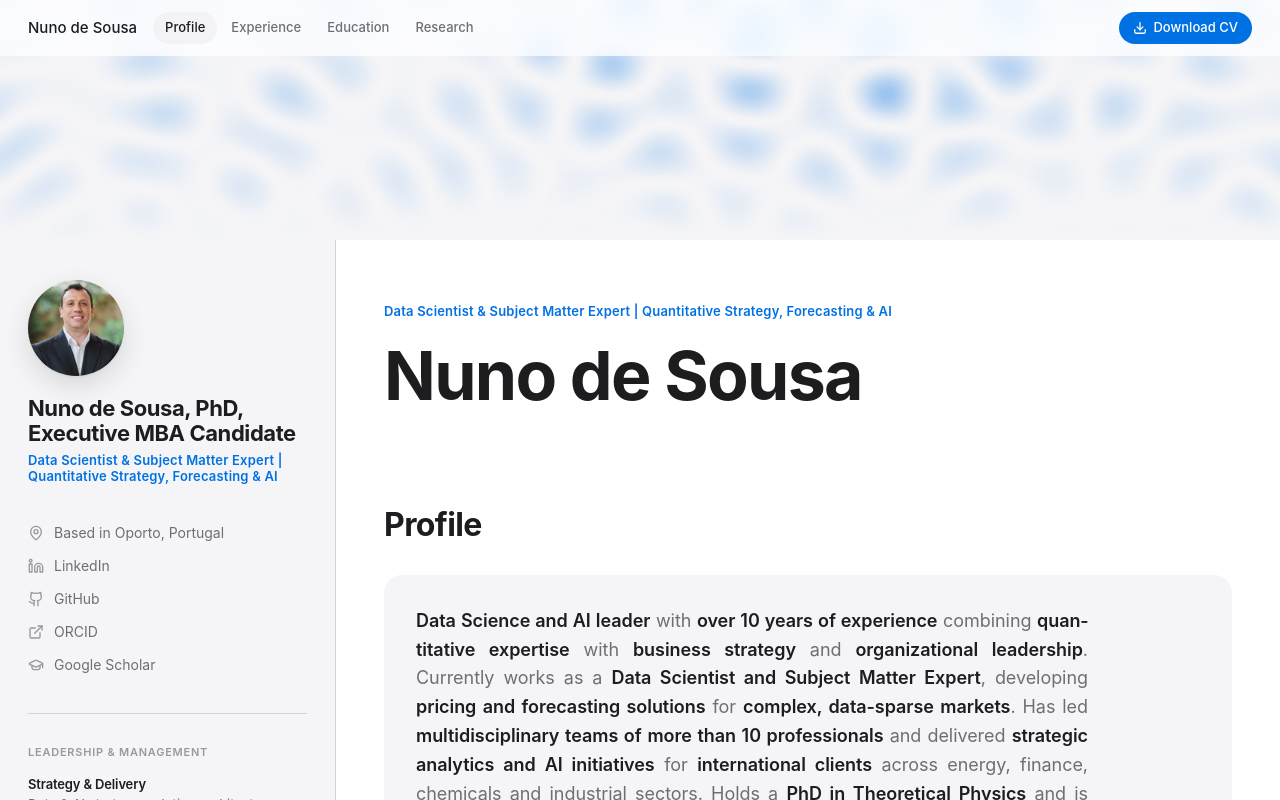
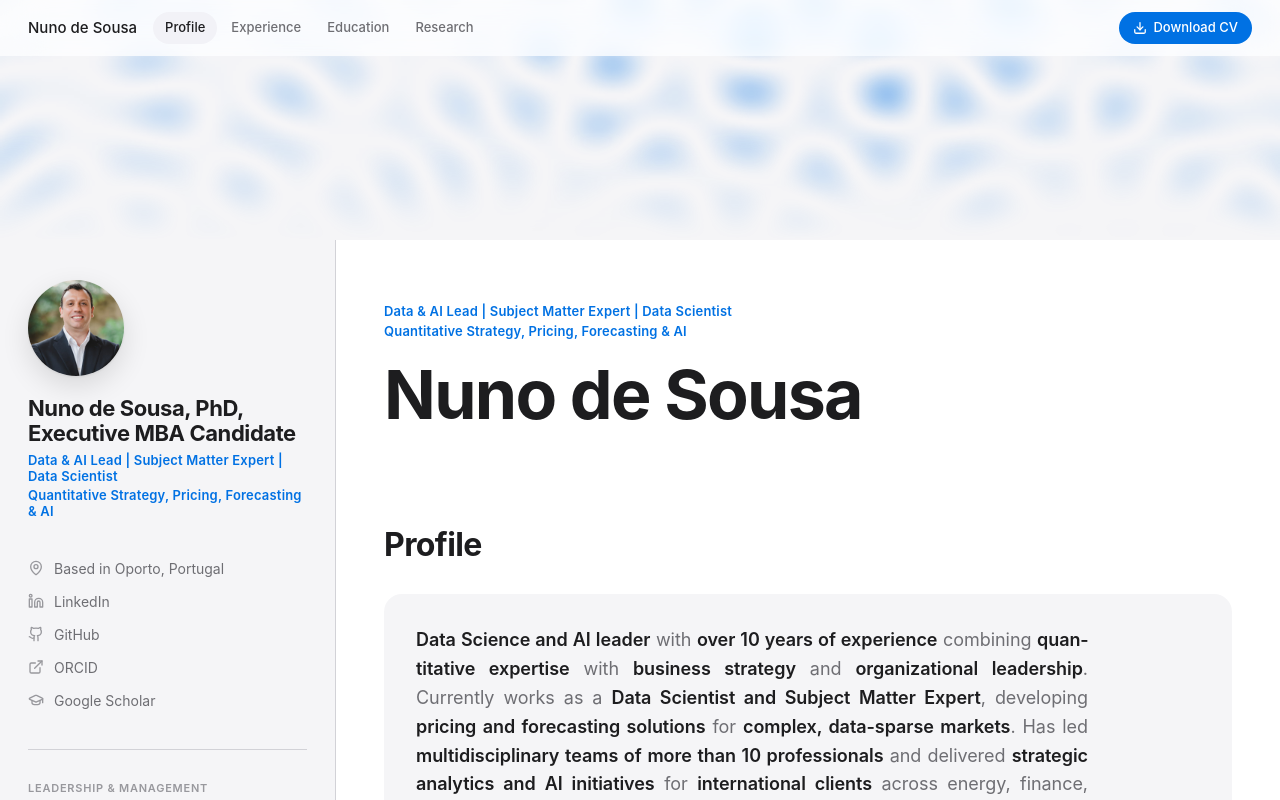
Before and after one commit to nunodsousa/cv, a React (Vite) app: page / in a window 1280 px wide. Shown: the top 800 px of the page. Built offline with nearby package versions, Linux system fonts and the light colour scheme.

Commit message:
Update website leadership positioning

```diff
--- a/App.tsx
+++ b/App.tsx
@@ -281,7 +281,10 @@ const SidebarContent: React.FC = () => {
                      shadow-[0_1px_3px_rgb(0_0_0/0.08),0_10px_28px_rgb(0_0_0/0.12)]"
         />
         <h2 className="type-title text-[1.375rem] text-label">Nuno de Sousa, PhD, Executive MBA Candidate</h2>
-        <p className="type-eyebrow type-eyebrow-cased mt-2 text-accent">{personal.title}</p>
+        <p className="type-eyebrow type-eyebrow-cased mt-2 text-accent">
+          <span className="block">{personal.title}</span>
+          <span className="mt-1 block">{personal.specialisation}</span>
+        </p>
       </div>
 
       {/* Reach */}
@@ -396,7 +399,8 @@ const Hero: React.FC = () => {
             animate={reduceMotion ? undefined : { opacity: 1, y: 0 }}
             transition={{ ...SPRING, delay: 0.05 }}
           >
-            {personal.title}
+            <span className="block">{personal.title}</span>
+            <span className="mt-1 block">{personal.specialisation}</span>
           </motion.p>
 
           <motion.h1
--- a/cvData.tsx
+++ b/cvData.tsx
@@ -288,7 +288,8 @@ export const CV_DATA = {
   personal: {
     name: "Nuno MST de Sousa",
     shortName: "Nuno de Sousa",
-    title: "Data Scientist & Subject Matter Expert | Quantitative Strategy, Forecasting & AI",
+    title: "Data & AI Lead | Subject Matter Expert | Data Scientist",
+    specialisation: "Quantitative Strategy, Pricing, Forecasting & AI",
     summary: "Data Science and AI leader with over 10 years of experience combining quantitative expertise with business strategy and organizational leadership. Currently works as a Data Scientist and Subject Matter Expert, developing pricing and forecasting solutions for complex, data-sparse markets. Has led multidisciplinary teams of more than 10 professionals and delivered strategic analytics and AI initiatives for international clients across energy, finance, chemicals and industrial sectors. Holds a PhD in Theoretical Physics and is completing an Executive MBA, bringing together analytical rigor, executive communication and a growing focus on strategy, management and business leadership.",
     // Same sentence, with the load-bearing phrases marked. Kept alongside the
     // plain string above, which still feeds the page description and any
--- a/index.html
+++ b/index.html
@@ -4,8 +4,8 @@
     <meta charset="UTF-8" />
     <meta name="viewport" content="width=device-width, initial-scale=1.0, viewport-fit=cover" />
     <meta name="color-scheme" content="light dark" />
-    <meta name="description" content="Nuno de Sousa — Data Scientist and Subject Matter Expert in quantitative strategy, forecasting and AI. PhD in Theoretical Physics and Executive MBA candidate, with over 10 years combining quantitative expertise, business strategy and organizational leadership." />
-    <title>Nuno de Sousa — Data Scientist &amp; Subject Matter Expert</title>
+    <meta name="description" content="Nuno de Sousa — Data &amp; AI Lead, Subject Matter Expert and Data Scientist in quantitative strategy, pricing, forecasting and AI. PhD in Theoretical Physics and Executive MBA candidate." />
+    <title>Nuno de Sousa — Data &amp; AI Lead | Subject Matter Expert | Data Scientist</title>
     <link rel="canonical" href="https://nunodsousa.github.io/cv/" />
     <meta name="author" content="Nuno de Sousa" />
     <meta name="robots" content="index, follow" />
@@ -18,8 +18,8 @@
     <!-- Open Graph -->
     <meta property="og:type" content="profile" />
     <meta property="og:url" content="https://nunodsousa.github.io/cv/" />
-    <meta property="og:title" content="Nuno de Sousa — Data Scientist &amp; Subject Matter Expert" />
-    <meta property="og:description" content="Quantitative strategy, forecasting and AI, combining over 10 years of technical expertise with business strategy and organizational leadership." />
+    <meta property="og:title" content="Nuno de Sousa — Data &amp; AI Lead | Subject Matter Expert | Data Scientist" />
+    <meta property="og:description" content="Quantitative strategy, pricing, forecasting and AI, combining over 10 years of technical expertise with business strategy and organizational leadership." />
     <meta property="og:image" content="https://nunodsousa.github.io/cv/og-image.png" />
     <meta property="og:image:alt" content="Portrait of Nuno de Sousa" />
     <meta property="og:locale" content="en_GB" />
@@ -28,8 +28,8 @@
 
     <!-- Twitter / X -->
     <meta name="twitter:card" content="summary" />
-    <meta name="twitter:title" content="Nuno de Sousa — Data Scientist &amp; Subject Matter Expert" />
-    <meta name="twitter:description" content="Quantitative strategy, forecasting and AI, combining over 10 years of technical expertise with business strategy and organizational leadership." />
+    <meta name="twitter:title" content="Nuno de Sousa — Data &amp; AI Lead | Subject Matter Expert | Data Scientist" />
+    <meta name="twitter:description" content="Quantitative strategy, pricing, forecasting and AI, combining over 10 years of technical expertise with business strategy and organizational leadership." />
     <meta name="twitter:image" content="https://nunodsousa.github.io/cv/og-image.png" />
 
     <!-- Structured data: ProfilePage with Person as the main entity, which is
@@ -43,7 +43,7 @@
           "@type": "Person",
           "name": "Nuno Miguel Santos Teixeira de Sousa",
           "alternateName": "Nuno de Sousa",
-          "jobTitle": "Data Scientist and Subject Matter Expert",
+          "jobTitle": "Data & AI Lead | Subject Matter Expert | Data Scientist",
           "description": "Data Science and AI leader with over 10 years of experience combining quantitative expertise with business strategy and organizational leadership.",
           "image": "https://nunodsousa.github.io/cv/og-image.png",
           "nationality": "Portuguese",
@@ -52,6 +52,7 @@
             "Quantitative modelling",
             "Time-series forecasting",
             "Bayesian modelling",
+            "Pricing strategy",
             "Pricing optimization",
             "Machine learning",
             "Artificial intelligence"
--- a/services/geminiService.ts
+++ b/services/geminiService.ts
@@ -11,7 +11,8 @@ let chatSession: Chat | null = null;
 
 const RESUME_CONTEXT = `
 NAME: Nuno Miguel Santos Teixeira de Sousa (Nuno de Sousa)
-TITLE: Data Scientist & Subject Matter Expert | Quantitative Strategy, Forecasting & AI
+TITLE: Data & AI Lead | Subject Matter Expert | Data Scientist
+FOCUS: Quantitative Strategy, Pricing, Forecasting & AI
 SUMMARY: Data Science and AI leader with over 10 years of experience combining quantitative expertise with business strategy and organizational leadership. Currently works as a Data Scientist and Subject Matter Expert, developing pricing and forecasting solutions for complex, data-sparse markets. Has led multidisciplinary teams of more than 10 professionals and delivered strategic analytics and AI initiatives for international clients across energy, finance, chemicals and industrial sectors. Holds a PhD in Theoretical Physics and is completing an Executive MBA, bringing together analytical rigor, executive communication and a growing focus on strategy, management and business leadership.
 
 CONTACT (some info is hidden for privacy reasons):
```
